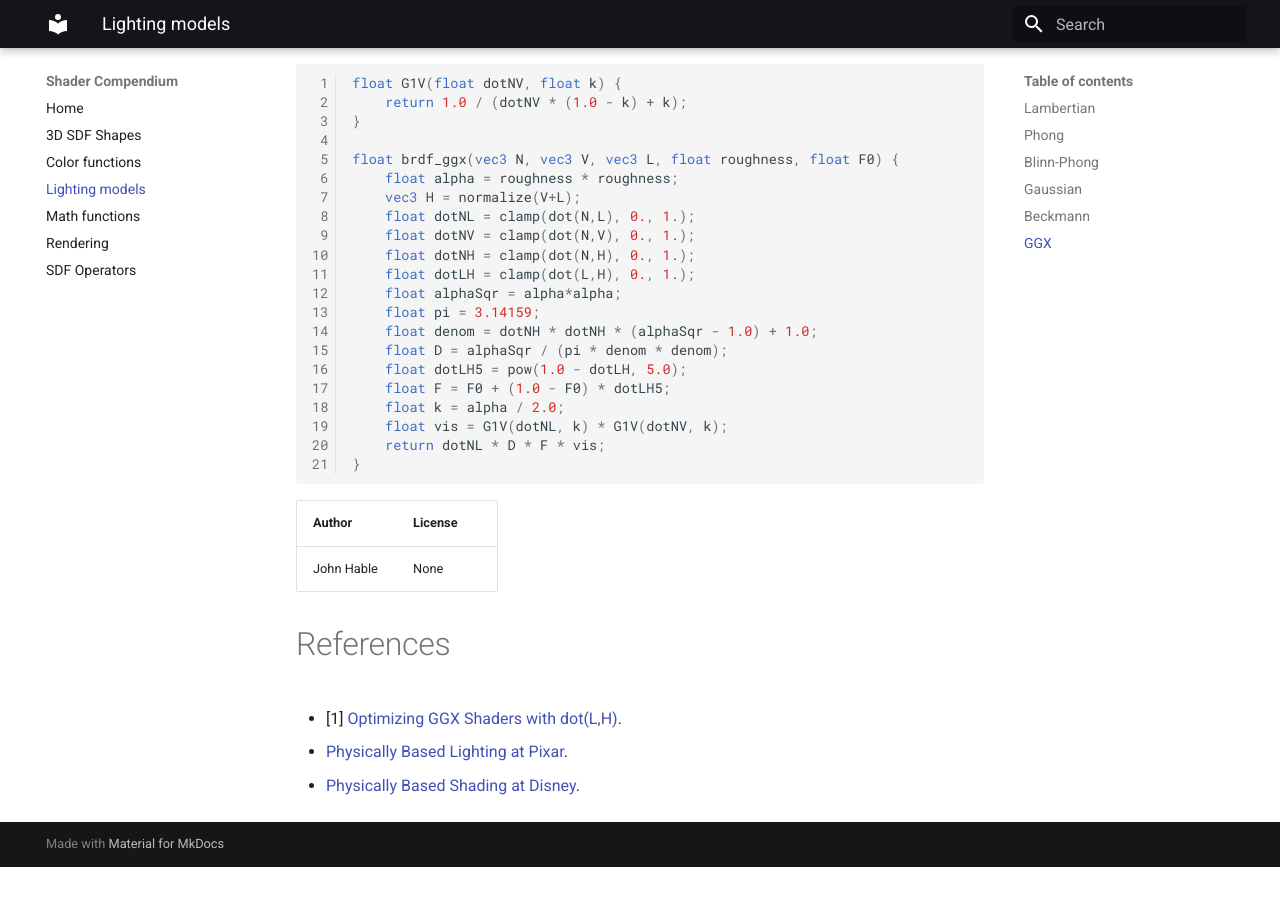
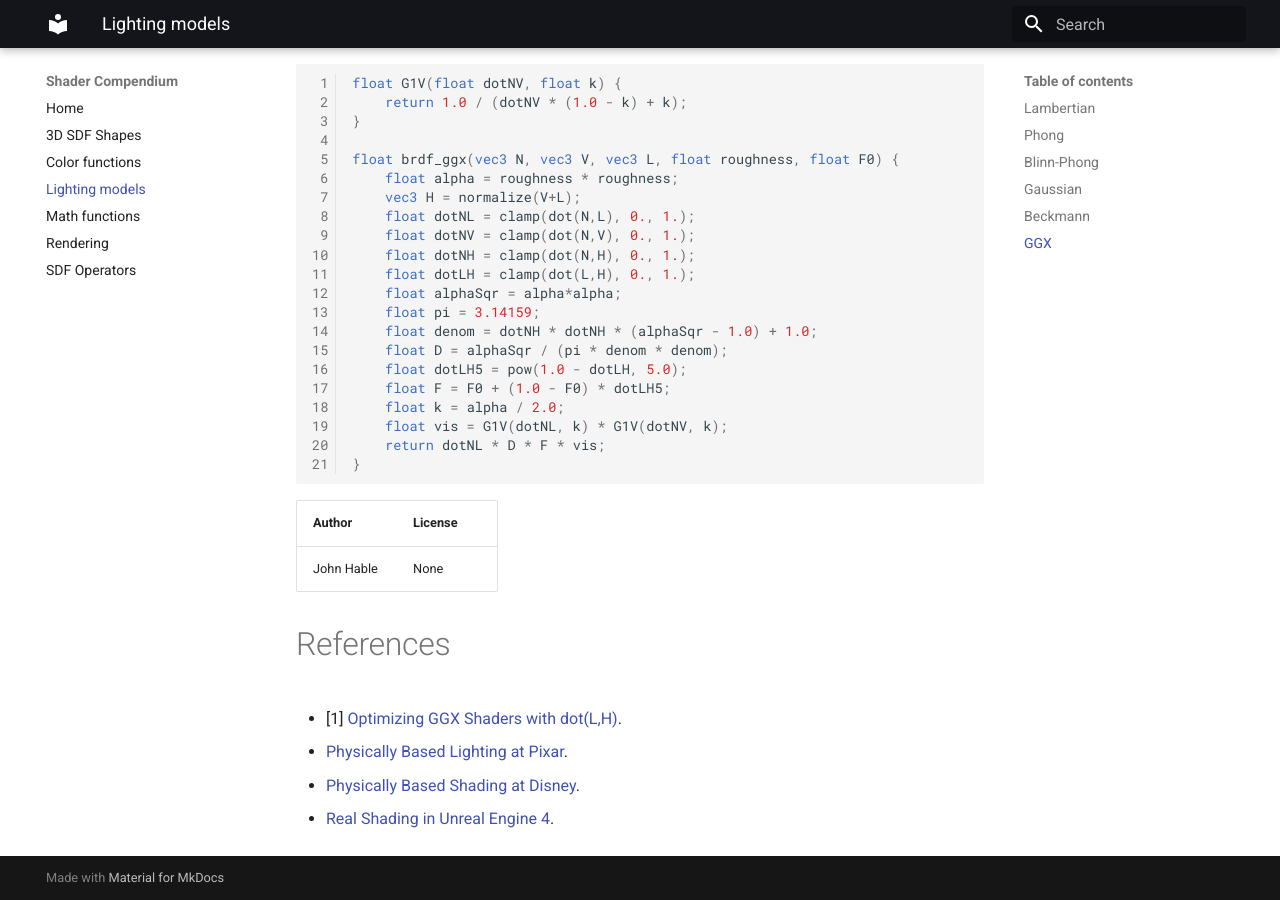
Before and after one commit to darkeclipz/shader-compendium, an MkDocs documentation site: the page built from docs/lighting.md, in a window 1280 px wide and 900 px high, scrolled down 1281 px. Built offline with MkDocs 1.6.1 and Material for MkDocs 9.7.7, drawn with Linux system fonts in a browser that asks for light colours; before the commit the page ends 2148 px from its top, so only the background shows below that.

Commit message:
lighting

```diff
--- a/docs/lighting.md
+++ b/docs/lighting.md
@@ -83,5 +83,6 @@ float brdf_ggx(vec3 N, vec3 V, vec3 L, float roughness, float F0) {
 # References
 
 * [1] [Optimizing GGX Shaders with dot(L,H)](http://filmicworlds.com/blog/optimizing-ggx-shaders-with-dotlh/).
- * [Physically Based Lighting at Pixar](https://blog.selfshadow.com/publications/s2013-shading-course/pixar/s2013_pbs_pixar_notes.pdf).
- * [Physically Based Shading at Disney](https://neil3d.github.io/assets/pdf/s2012_pbs_disney_brdf_notes_v3.pdf).
+* [Physically Based Lighting at Pixar](https://blog.selfshadow.com/publications/s2013-shading-course/pixar/s2013_pbs_pixar_notes.pdf).
+* [Physically Based Shading at Disney](https://neil3d.github.io/assets/pdf/s2012_pbs_disney_brdf_notes_v3.pdf).
+* [Real Shading in Unreal Engine 4](https://blog.selfshadow.com/publications/s2013-shading-course/karis/s2013_pbs_epic_notes_v2.pdf).
```
